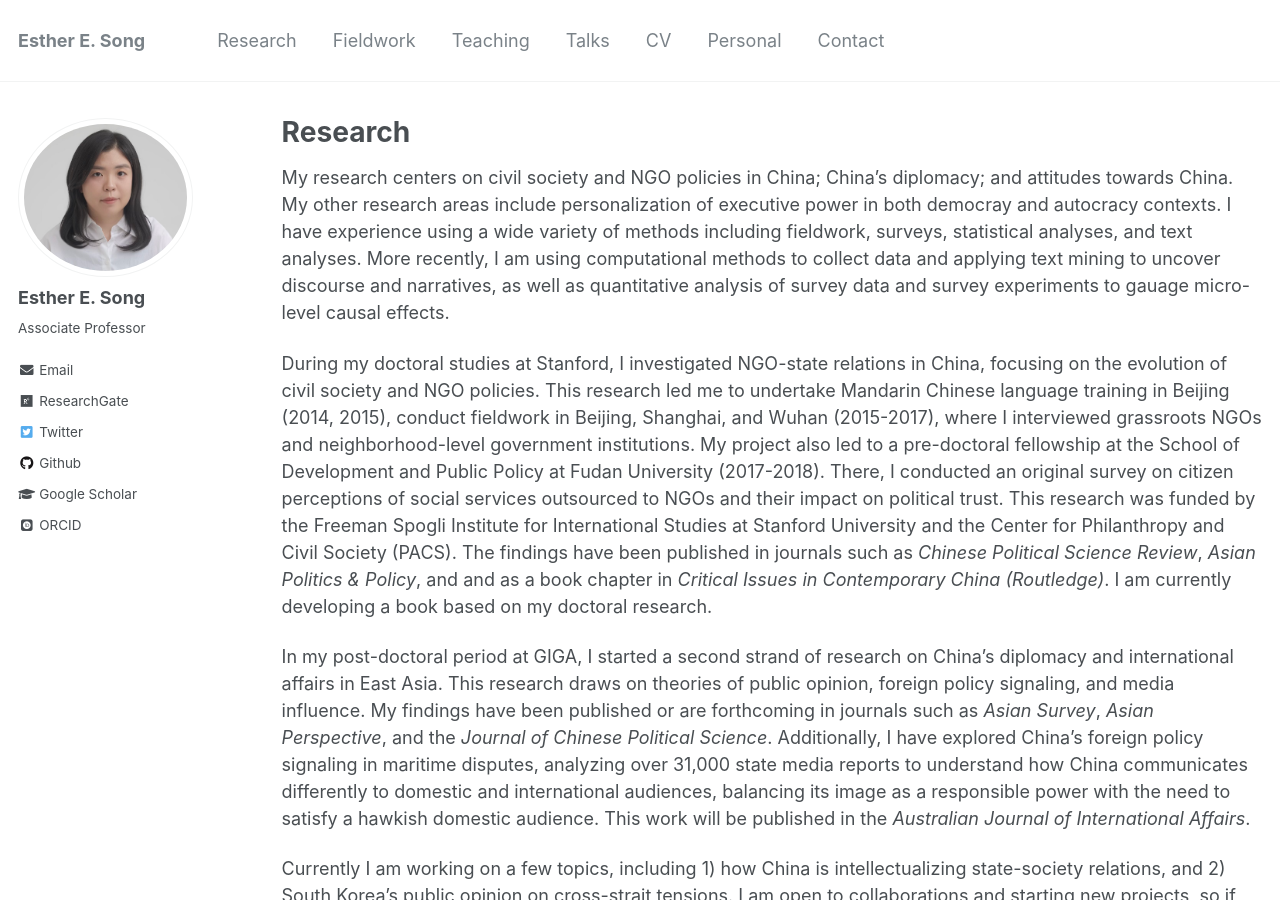
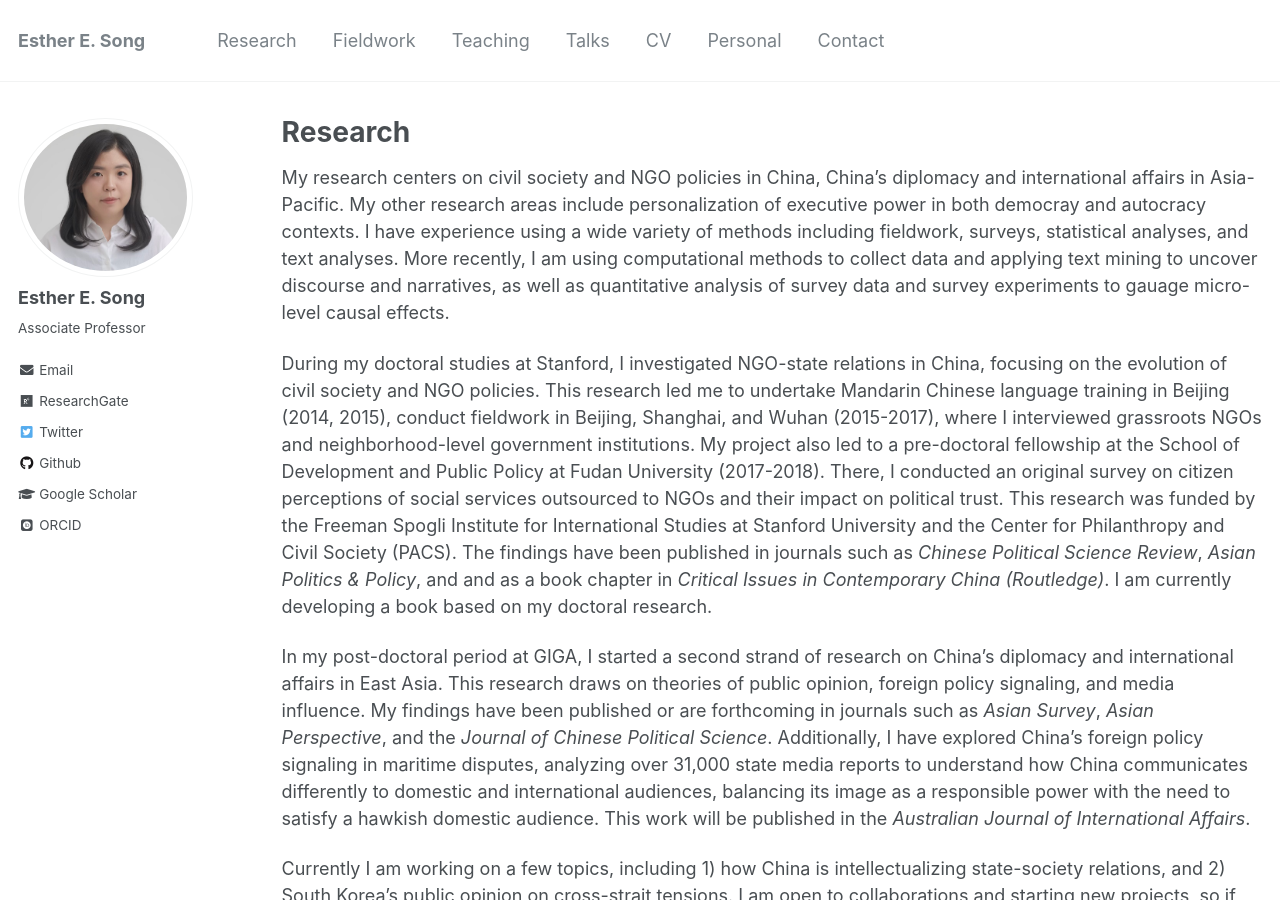
Before and after one commit to ehsong/ehsong.github.io, a Jekyll site: the page built from _pages/research.md, in a window 1280 px wide and 900 px high. Built offline with Jekyll 4.4.1, drawn with Linux system fonts in a browser that asks for light colours; some web fonts are replaced.

Commit message:
Update research.md

```diff
--- a/_pages/research.md
+++ b/_pages/research.md
@@ -6,7 +6,7 @@
 ---
 
 {% include base_path %}
-My research centers on civil society and NGO policies in China; China's diplomacy; and attitudes towards China. My other research areas include personalization of executive power in both democray and autocracy contexts. I have experience using a wide variety of methods including fieldwork, surveys, statistical analyses, and text analyses. More recently, I am using computational methods to collect data and applying text mining to uncover discourse and narratives, as well as quantitative analysis of survey data and survey experiments to gauage micro-level causal effects.
+My research centers on civil society and NGO policies in China, China's diplomacy and international affairs in Asia-Pacific. My other research areas include personalization of executive power in both democray and autocracy contexts. I have experience using a wide variety of methods including fieldwork, surveys, statistical analyses, and text analyses. More recently, I am using computational methods to collect data and applying text mining to uncover discourse and narratives, as well as quantitative analysis of survey data and survey experiments to gauage micro-level causal effects.
 
 During my doctoral studies at Stanford, I investigated NGO-state relations in China, focusing on the evolution of civil society and NGO policies.  This research led me to undertake Mandarin Chinese language training in Beijing (2014, 2015), conduct fieldwork in Beijing, Shanghai, and Wuhan (2015-2017), where I interviewed grassroots NGOs and neighborhood-level government institutions. My project also led to a pre-doctoral fellowship at the School of Development and Public Policy at Fudan University (2017-2018). There, I conducted an original survey on citizen perceptions of social services outsourced to NGOs and their impact on political trust. This research was funded by the Freeman Spogli Institute for International Studies at Stanford University and the Center for Philanthropy and Civil Society (PACS). The findings have been published in journals such as *Chinese Political Science Review*, *Asian Politics & Policy*, and and as a book chapter in *Critical Issues in Contemporary China (Routledge)*. I am currently developing a book based on my doctoral research.
 
```
